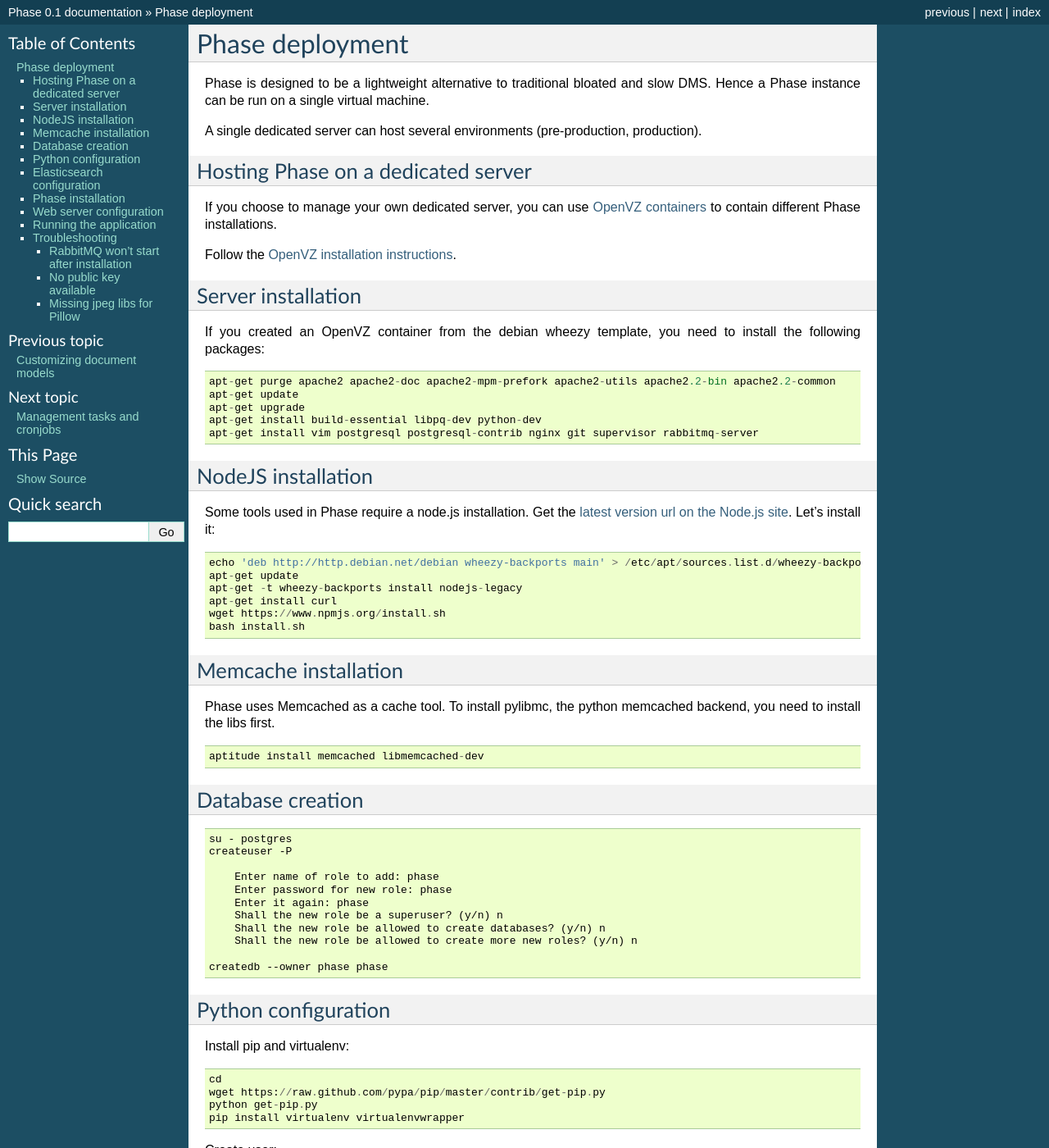
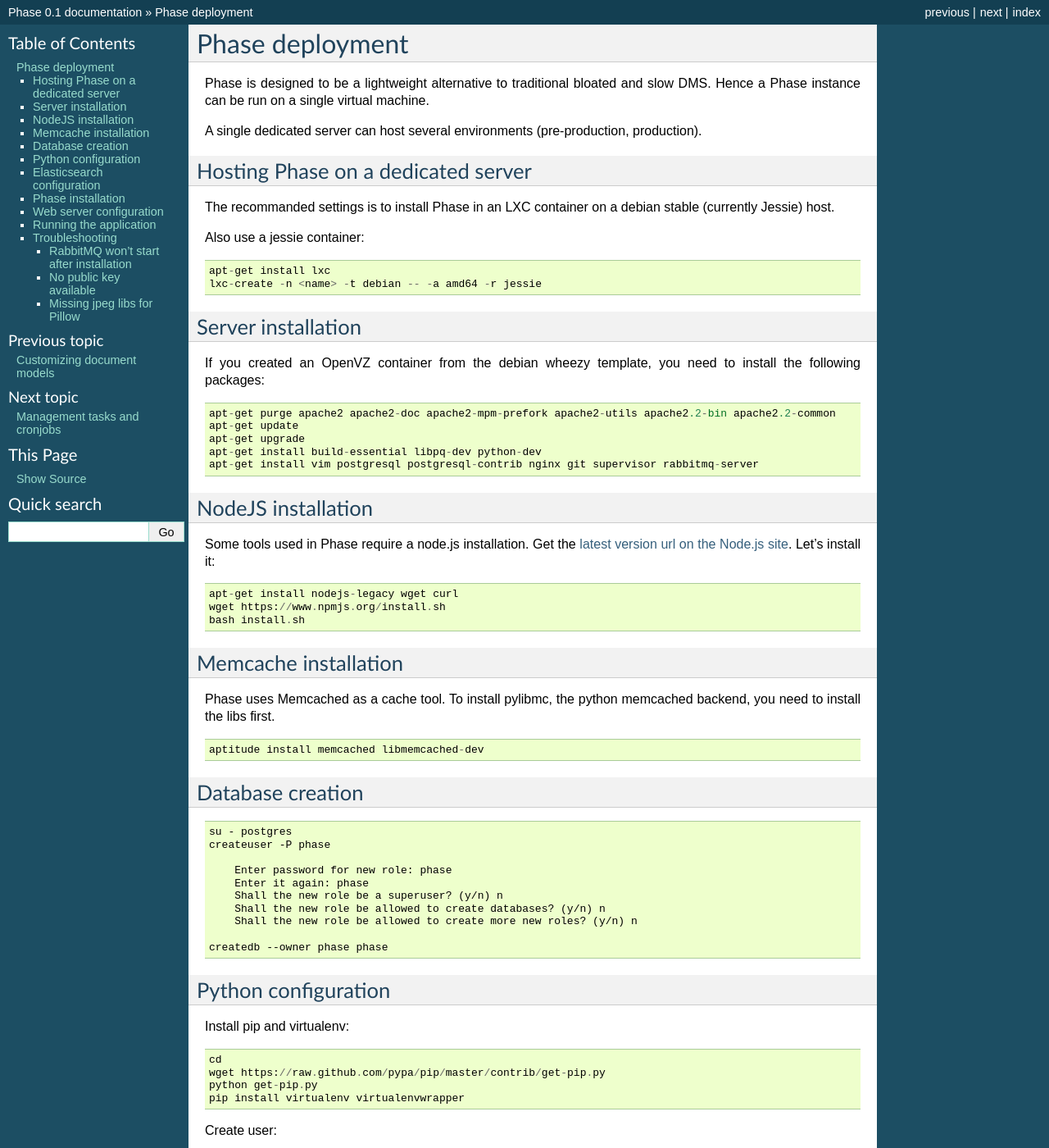
Before and after one commit to Talengi/phase, a Sphinx documentation site: the page built from docs/deployment.rst, in a window 1280 px wide and 1400 px high. Shown: the whole window at 82% size. Built offline with Sphinx 7.4.7, drawn with Linux system fonts in a browser that asks for light colours; some of the changed text lies outside the part shown.

Commit message:
Update doc with up to date install procedure

```diff
--- a/docs/deployment.rst
+++ b/docs/deployment.rst
@@ -10,10 +10,13 @@
 Hosting Phase on a dedicated server
 -----------------------------------
 
-If you choose to manage your own dedicated server, you can use
-`OpenVZ containers <http://openvz.org>`_ to contain different Phase installations.
+The recommanded settings is to install Phase in an LXC container on a debian
+stable (currently Jessie) host.
 
-Follow the `OpenVZ installation instructions <http://openvz.org/Installation_on_Debian>`_.
+Also use a jessie container::
+
+    apt-get install lxc
+    lxc-create -n <name> -t debian -- -a amd64 -r jessie
 
 Server installation
 -------------------
@@ -34,10 +37,7 @@
 version url on the Node.js site <http://nodejs.org/dist/v0.10.25/node-v0.10.25.tar.gz>`_.
 Let's install it::
 
-    echo 'deb http://http.debian.net/debian wheezy-backports main' > /etc/apt/sources.list.d/wheezy-backports.list
-    apt-get update
-    apt-get -t wheezy-backports install nodejs-legacy
-    apt-get install curl
+    apt-get install nodejs-legacy wget curl
     wget https://www.npmjs.org/install.sh
     bash install.sh
 
@@ -59,9 +59,8 @@
 ::
 
     su - postgres
-    createuser -P
+    createuser -P phase
 
-        Enter name of role to add: phase
         Enter password for new role: phase
         Enter it again: phase
         Shall the new role be a superuser? (y/n) n
@@ -91,6 +90,8 @@
     export WORKON_HOME=~/.virtualenvs
     mkdir -p $WORKON_HOME
     source `which virtualenvwrapper.sh`
+    workon phase
+    export DJANGO_SETTINGS_MODULE=core.settings.production
 
 Then::
 
@@ -107,6 +108,12 @@
 
     aptitude install openjdk-7-jre
 
+You can install ES by downloading the apt package on the elastic site::
+
+    wget -qO - https://packages.elastic.co/GPG-KEY-elasticsearch | apt-key add -
+    wget https://download.elasticsearch.org/elasticsearch/elasticsearch/elasticsearch-1.6.2.deb
+    dpkg -i elasticsearch-1.6.2.deb
+
 The default Elasticsearch installation is enough, but remember that ES listens
 on 0.0.0.0 by default, which can be inconveniant.
 
@@ -119,6 +126,10 @@
 
 You also need to make sure that your virtual machine has enough memory
 available.
+
+Also, make sure ES starts after boot::
+
+    update-rc.d elasticsearch defaults
 
 Phase installation
 ------------------
```
Also changed, not shown: other parts of docs/deployment.rst (+6 -2 lines), 1 other file.
